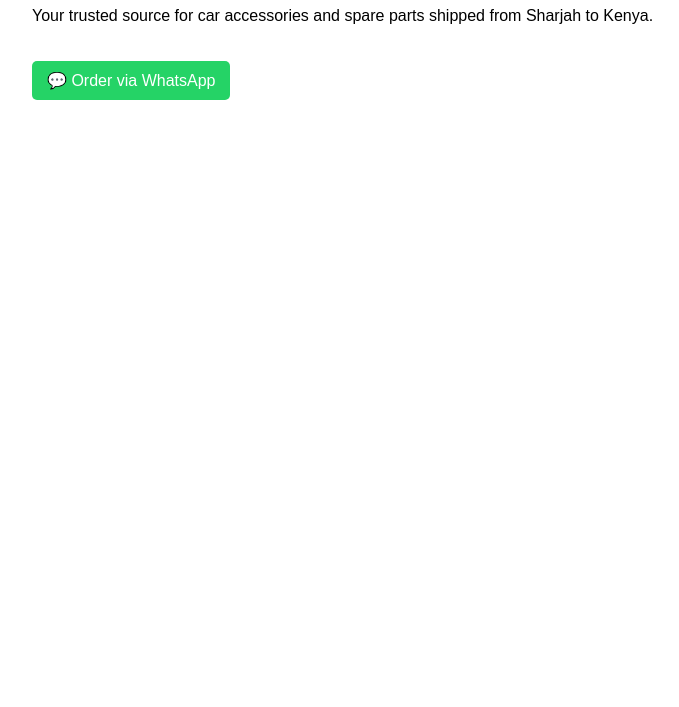
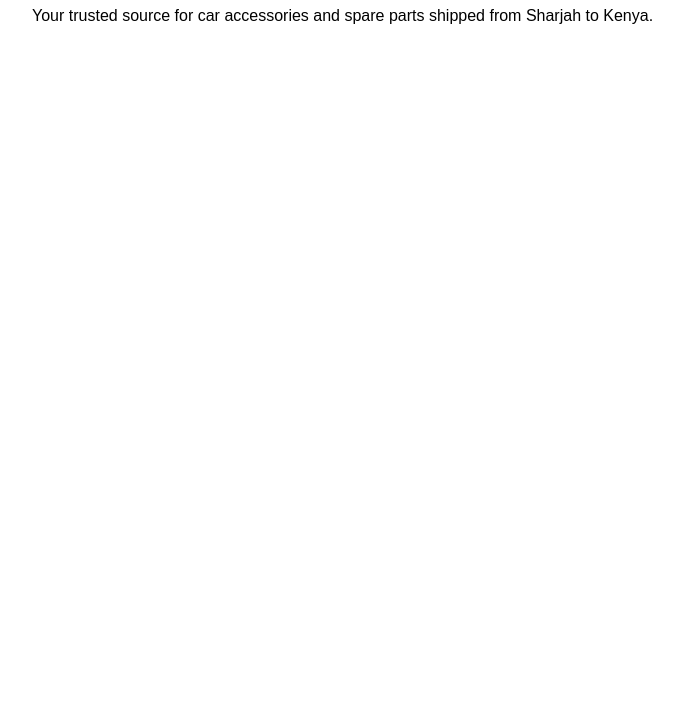
Before and after one commit to autocrateke/autocrateke.github.io, a plain HTML site: page index.html in a window 1280 px wide. Shown: the part 93-800 px from the top of the page, without its empty margins (208-887 px from the left). Drawn offline with Linux system fonts and the light colour scheme.

Commit message:
index.html

```diff
--- a/index.html
+++ b/index.html
@@ -28,6 +28,4 @@
 <body>
   <h1>Welcome to AutoCrate KE</h1>
   <p>Your trusted source for car accessories and spare parts shipped from Sharjah to Kenya.</p>
-  <a class="whatsapp" href="https://wa.me/254714222537" target="_blank">💬 Order via WhatsApp</a>
-</body>
-</html>
+  <a cl
```
